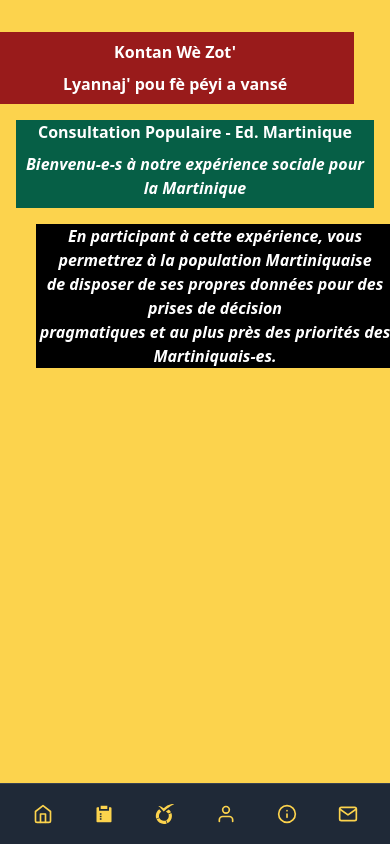
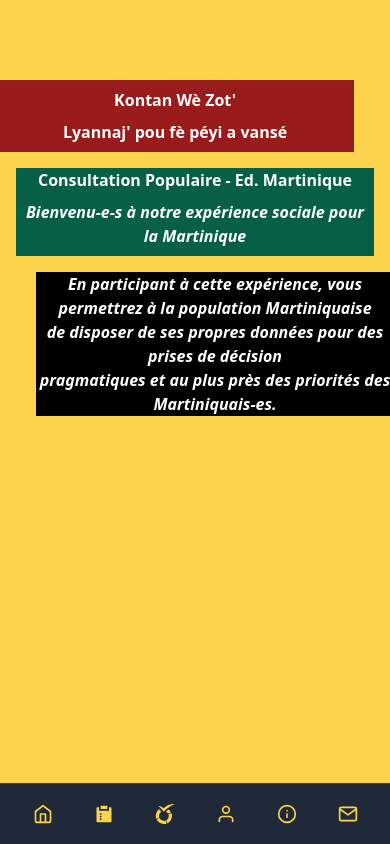
Before and after one commit to JMP-APZH/conspop2, a Next.js app in the folder web/: page / in a window 390 px wide. Built offline with nearby package versions, Linux system fonts and the light colour scheme.

Commit message:
Layout no diff public vs. private route yet - Navbar - Part 3 - fixing right white space mobile view

```diff
--- a/web/src/pages/index.tsx
+++ b/web/src/pages/index.tsx
@@ -11,6 +11,8 @@ const Home: NextPage = () => {
 
         {/* Main Content */}
         {/* <main className="container mx-auto py-16 md:py-24 px-20"> */}
+          <div className='py-12'>
+
             <div className="-ml-5 mr-5">
               <h1 className="font-bold text-center bg-red-800 p-2 md:text-sm lg:text-4xl">Kontan Wè Zot'</h1>
               <h1 className="font-bold text-center bg-red-800 mb-4 pb-2 md:text-sm lg:text-4xl">Lyannaj' pou fè péyi a vansé</h1>
@@ -31,6 +33,8 @@ const Home: NextPage = () => {
                 pragmatiques et au plus près des priorités des Martiniquais-es.
               </p>
             </div>
+
+          </div>
         {/* </main> */}
       </PublicLayout>
     </div>
```
Lines whose indentation alone changed are shown as unchanged.
